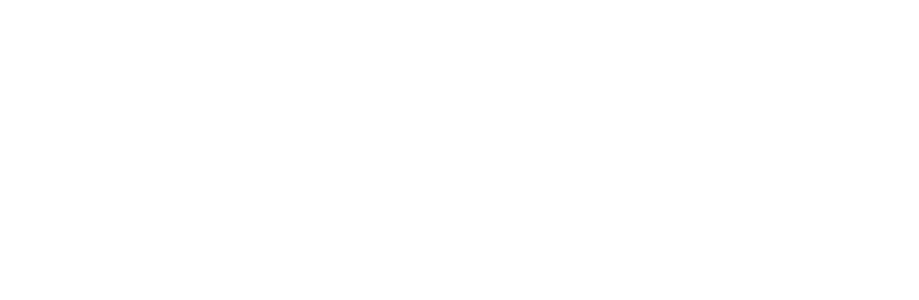
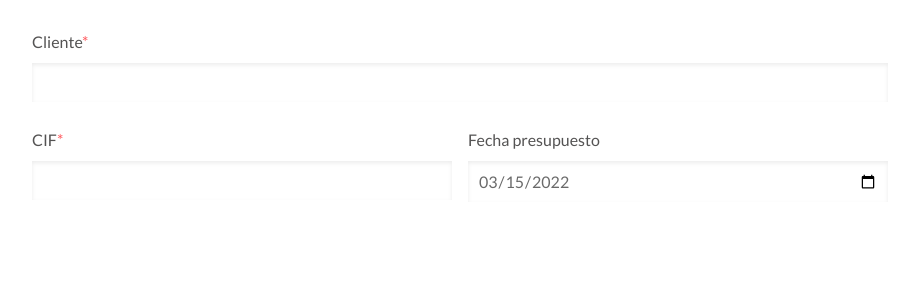
Before and after one commit to ajcaro/actividadesReactCore, a React (Create React App) app: page / in a window 1280 px wide. Shown: the top 300 px of the page, without its empty margins (180-1099 px from the left). Built offline with nearby package versions, Linux system fonts and the light colour scheme.

Commit message:
formularios y validaciones

```diff
--- a/src/App.js
+++ b/src/App.js
@@ -1,9 +1,8 @@
+import React from 'react';
+import CreateBudget from './pages/CreateBudget';
+
 function App() {
-  return (
-    <div>
-
-    </div>
-  );
+	return <CreateBudget />;
 }
 
 export default App;
--- /dev/null
+++ b/src/pages/CreateBudget.jsx
@@ -0,0 +1,122 @@
+import React, { useState } from 'react';
+
+const CreateBudget = () => {
+	const [values, setValues] = useState({
+		customer: '',
+		cif: '',
+		date: new Date().toISOString().substring(0, 10),
+	});
+
+	const [validFields, setValidFields] = useState({
+		customer: { valid: false, message: '*' },
+		cif: { valid: false, message: '*' },
+	});
+
+	const validateInput = (name, value) => {
+		switch (name) {
+			case 'customer':
+				if (value.length < 4) {
+					setValidFields({
+						...validFields,
+						customer: {
+							valid: false,
+							message: 'El cliente debe tener al menos 4 caracteres',
+						},
+					});
+				} else {
+					setValidFields({
+						...validFields,
+						customer: {
+							valid: true,
+							message: '',
+						},
+					});
+				}
+				break;
+
+			case 'cif':
+				if (!new RegExp(/([ABCDEFGHPQSKLMX])/i).test(value)) {
+					setValidFields({
+						...validFields,
+						cif: {
+							valid: false,
+							message: 'Letra del CIF no válida',
+						},
+					});
+				} else if (!new RegExp(/[0-9]{8}/i).test(value.substring(1))) {
+					setValidFields({
+						...validFields,
+						cif: {
+							valid: false,
+							message:
+								'Debe tener 8 caracteres númericos después de la letra',
+						},
+					});
+				} else {
+					setValidFields({
+						...validFields,
+						cif: {
+							valid: true,
+							message: '',
+						},
+					});
+				}
+				break;
+		}
+	};
+
+	const handleOnChange = ({ target }) => {
+		setValues(prevState => {
+			validateInput(target.name, target.value);
+			return { ...values, [target.name]: target.value };
+		});
+	};
+
+	return (
+		<div className='container'>
+			<form>
+				<div className='row'>
+					<div className='col-100'>
+						<label>
+							Cliente
+							<span className='alert'>{validFields.customer.message}</span>
+						</label>
+						<input
+							type='text'
+							name='customer'
+							value={values.customer}
+							onChange={handleOnChange}
+						/>
+					</div>
+				</div>
+
+				<div className='row'>
+					<div className='col-50'>
+						<label>
+							CIF
+							<span className='alert'>{validFields.cif.message}</span>
+						</label>
+						<input
+							type='text'
+							name='cif'
+							value={values.cif}
+							onChange={handleOnChange}
+							maxLength='9'
+						/>
+					</div>
+					<div className='col-50'>
+						<label>Fecha presupuesto</label>
+						<input
+							type='date'
+							name='date'
+							value={values.date}
+							onChange={handleOnChange}
+						/>
+					</div>
+				</div>
+			</form>
+		</div>
+	);
+};
+
+export default CreateBudget;
```
